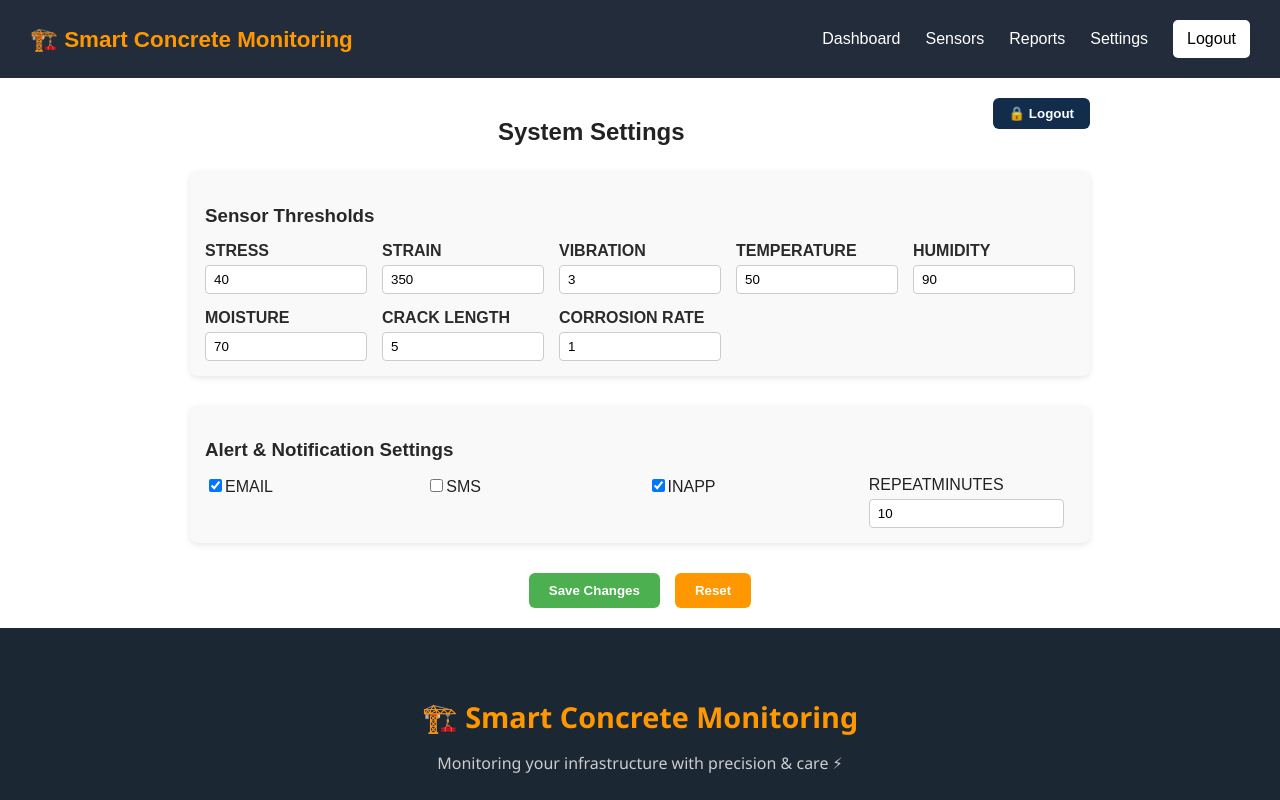
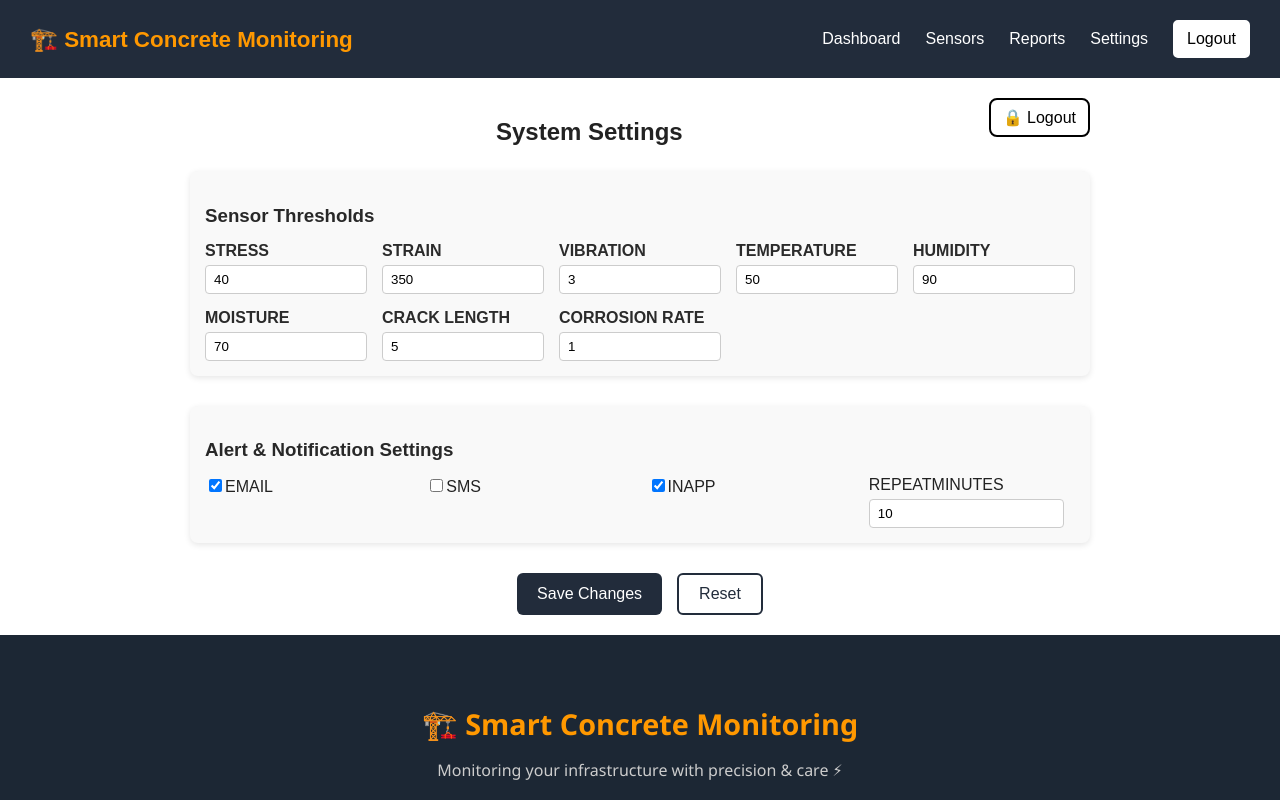
Before and after one commit to Tripti1414/SmartConcreteMonitoring, a React (Create React App) app: page /settings in a window 1280 px wide. Shown: the top 800 px of the page. Built offline with nearby package versions, Linux system fonts and the light colour scheme; sample sign-in values are in the browser's storage.

Commit message:
Add files via upload

```diff
--- a/src/pages/Dashboard.css
+++ b/src/pages/Dashboard.css
@@ -5,12 +5,21 @@
   /* min-height: 300vh; */
   padding: 20px 40px;
 }
+.dashboard h1{
+  display: flex;
+  justify-content: center;
+  font-size: 2.3rem;
+  color: #05132b;
+    font-family:  sans-serif;
 
+}
 .dashboard h2 {
   color: #05132b;
   margin-bottom: 20px;
   font-weight: bold;
   font-size: 30px;
+    font-family: sans-serif;
+
 }
 
 /* Main content layout: left + right */
@@ -42,8 +51,7 @@
   box-shadow: 0 4px 12px rgba(0,0,0,0.08);
   transition: transform 0.2s ease, box-shadow 0.2s ease;
   border-radius: 12px;
-  border-top-left-radius: 0; /* optional */
-  border-bottom-left-radius: 0; /* optional */
+
   border-left: 4px solid rgb(28, 39, 84);
 }
 
--- a/src/pages/Dashboard.jsx
+++ b/src/pages/Dashboard.jsx
@@ -16,7 +16,7 @@ function Dashboard() {
 
   return (
     <div className="dashboard">
-      <h2>Dashboard</h2>
+      <h1>Dashboard</h1>
       <div className="dashboard-content">
         <div className="left-column">
 <h2>🛰️ Sensor Overview</h2>
--- a/src/pages/Settings.css
+++ b/src/pages/Settings.css
@@ -89,32 +89,56 @@
 }
 
 .save-btn {
-  background-color: #4caf50;
+  background-color: #222c3b;
   color: white;
+  padding: 10px 20px;
+  border: none;
+  border-radius: 6px;
+  font-size: 1rem;
+  font-weight: 500;
+  cursor: pointer;
+  transition: transform 0.2s, background 0.3s;
+}
+.save-btn:hover {
+  background-color: #36404f;
+  transform: translateY(-2px);
 }
 
 .reset-btn {
-  background-color: #ff9800;
+  background-color: transparent;
+  border: 2px solid #222c3b;
+  color: #222c3b;
+  padding: 10px 20px;
+  border-radius: 6px;
+  font-size: 1rem;
+  font-weight: 500;
+  cursor: pointer;
+  transition: all 0.3s ease;
+}
+.reset-btn:hover {
+  background-color: #222c3b;
   color: white;
+  transform: translateY(-2px);
 }
 
 
 /* Logout Button */
 .settings-page button.logout-btn {
   float: right;
-  padding: 8px 16px;
-  background-color: #122d4b; /* bright orange-red */
-  color: #fff;
-  border: none;
-  border-radius: 6px;
-  font-weight: bold;
+    background-color:  white;
+  color: black;
+  border: 2px solid BLACK;
+  padding: 8px 12px; /* similar size to nav links */
+  border-radius: 8px;
   cursor: pointer;
-  transition: all 0.2s ease-in-out;
+  font-size: 1rem;
+  font-weight: 500;
 }
 
 .settings-page button.logout-btn:hover {
-  background-color: #ff9800; /* slightly darker on hover */
-  transform: scale(1.05);
+ background-color: #222c3b;
+  color: WHITE;
+  border: 2px solid white;
 }
 
 .settings-page button.logout-btn:active {
```
Also changed, not shown: src/pages/Settings.jsx (indentation only).
